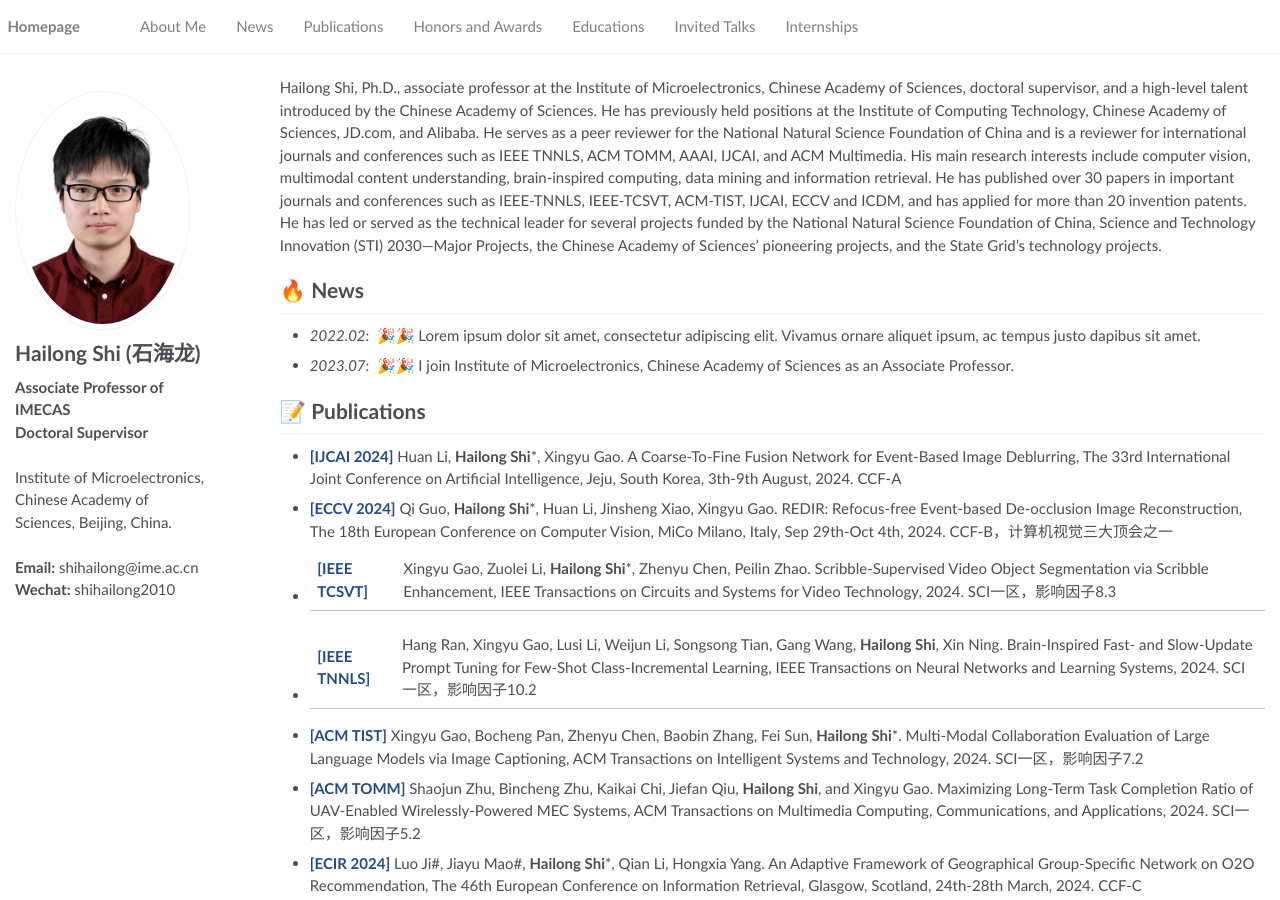
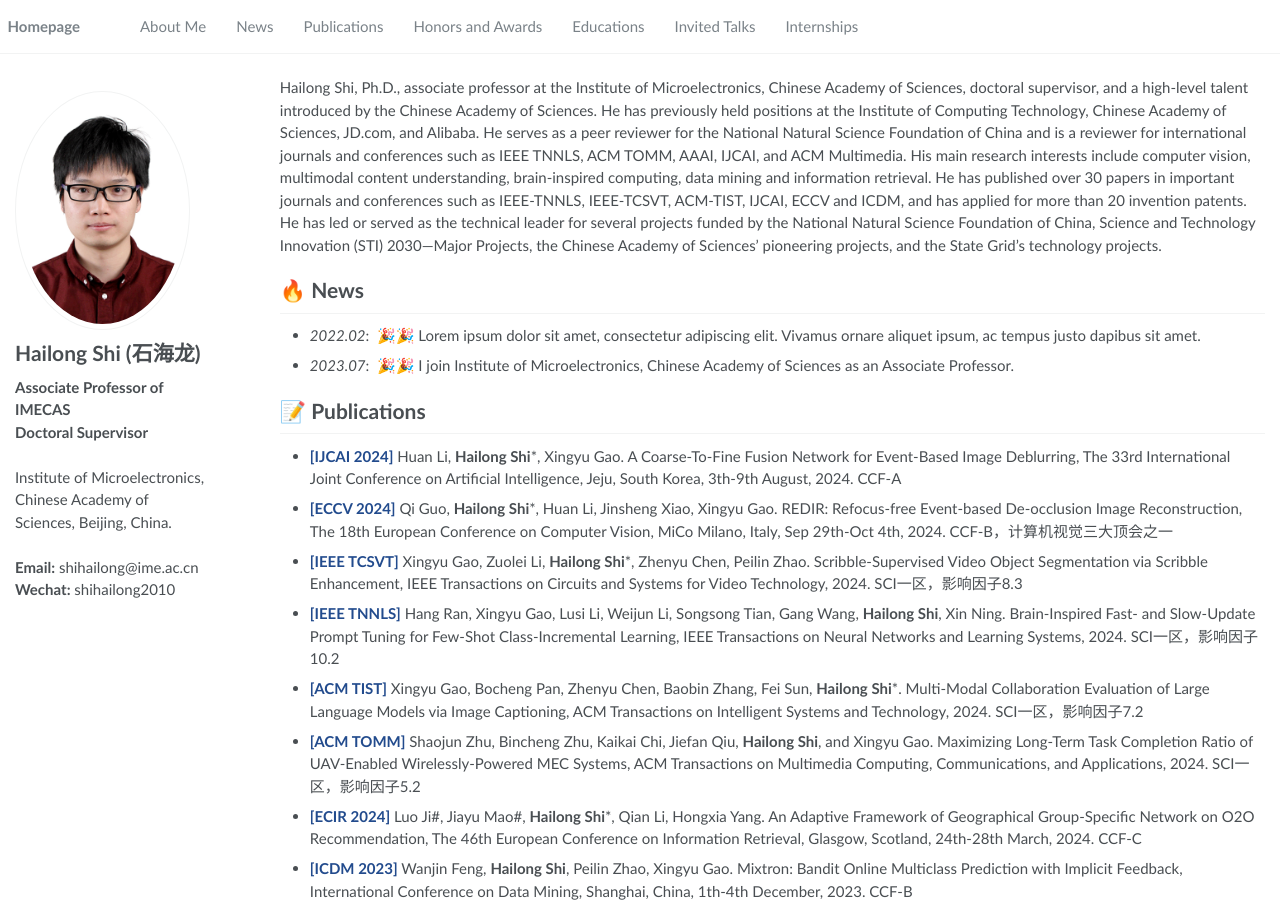
Before and after one commit to shihailong/shihailong.github.io, a Jekyll site: the page built from _pages/about.md, in a window 1280 px wide and 900 px high. Built offline with Jekyll 4.4.1, drawn with Linux system fonts in a browser that asks for light colours.

Commit message:
Update about.md

```diff
--- a/_pages/about.md
+++ b/_pages/about.md
@@ -42,8 +42,8 @@ Hailong Shi, Ph.D., associate professor at the Institute of Microelectronics, Ch
 
 - **<font color = "#224B8D">[IJCAI 2024]</font>** Huan Li, **Hailong Shi***, Xingyu Gao. A Coarse-To-Fine Fusion Network for Event-Based Image Deblurring, The 33rd International Joint Conference on Artificial Intelligence, Jeju, South Korea, 3th-9th August, 2024. CCF-A
 - **<font color = "#224B8D">[ECCV 2024]</font>** Qi Guo, **Hailong Shi***, Huan Li, Jinsheng Xiao, Xingyu Gao. REDIR: Refocus-free Event-based De-occlusion Image Reconstruction, The 18th European Conference on Computer Vision, MiCo Milano, Italy, Sep 29th-Oct 4th, 2024. CCF-B，计算机视觉三大顶会之一
-- **<font color = "#224B8D">[IEEE TCSVT]</font>** | Xingyu Gao, Zuolei Li, **Hailong Shi***, Zhenyu Chen, Peilin Zhao. Scribble-Supervised Video Object Segmentation via Scribble Enhancement, IEEE Transactions on Circuits and Systems for Video Technology, 2024. SCI一区，影响因子8.3
-- **<font color = "#224B8D">[IEEE TNNLS]</font>** | Hang Ran, Xingyu Gao, Lusi Li, Weijun Li, Songsong Tian, Gang Wang, **Hailong Shi**, Xin Ning. Brain-Inspired Fast- and Slow-Update Prompt Tuning for Few-Shot Class-Incremental Learning, IEEE Transactions on Neural Networks and Learning Systems, 2024. SCI一区，影响因子10.2
+- **<font color = "#224B8D">[IEEE TCSVT]</font>** Xingyu Gao, Zuolei Li, **Hailong Shi***, Zhenyu Chen, Peilin Zhao. Scribble-Supervised Video Object Segmentation via Scribble Enhancement, IEEE Transactions on Circuits and Systems for Video Technology, 2024. SCI一区，影响因子8.3
+- **<font color = "#224B8D">[IEEE TNNLS]</font>** Hang Ran, Xingyu Gao, Lusi Li, Weijun Li, Songsong Tian, Gang Wang, **Hailong Shi**, Xin Ning. Brain-Inspired Fast- and Slow-Update Prompt Tuning for Few-Shot Class-Incremental Learning, IEEE Transactions on Neural Networks and Learning Systems, 2024. SCI一区，影响因子10.2
 - **<font color = "#224B8D">[ACM TIST]</font>** Xingyu Gao, Bocheng Pan, Zhenyu Chen, Baobin Zhang, Fei Sun, **Hailong Shi***. Multi-Modal Collaboration Evaluation of Large Language Models via Image Captioning, ACM Transactions on Intelligent Systems and Technology, 2024. SCI一区，影响因子7.2
 - **<font color = "#224B8D">[ACM TOMM]</font>** Shaojun Zhu, Bincheng Zhu, Kaikai Chi, Jiefan Qiu, **Hailong Shi**, and Xingyu Gao. Maximizing Long-Term Task Completion Ratio of UAV-Enabled Wirelessly-Powered MEC Systems, ACM Transactions on Multimedia Computing, Communications, and Applications, 2024. SCI一区，影响因子5.2
 - **<font color = "#224B8D">[ECIR 2024]</font>** Luo Ji#, Jiayu Mao#, **Hailong Shi***, Qian Li, Hongxia Yang. An Adaptive Framework of Geographical Group-Specific Network on O2O Recommendation, The 46th European Conference on Information Retrieval, Glasgow, Scotland, 24th-28th March, 2024. CCF-C
```
